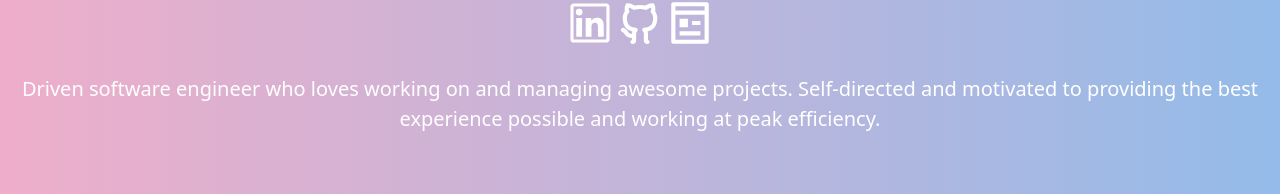
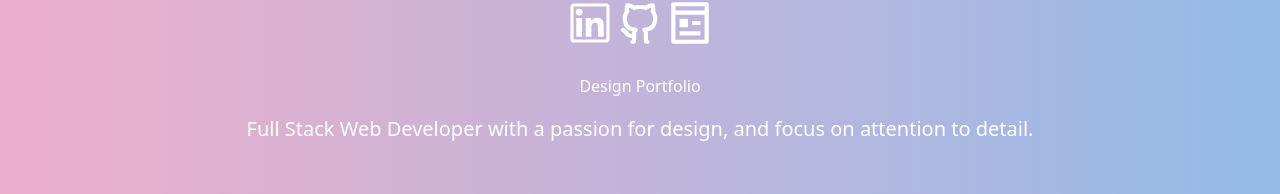
Before and after one commit to bejolo018/portfolio_page, a React (Create React App) app in the folder portfolio/: page / in a window 1280 px wide. Shown: the part 486-680 px from the top of the page. Built offline with nearby package versions, Linux system fonts and the light colour scheme.

Commit message:
minor styling tweaks such as adding hover to various elements, changed copy on about me, added link to figma design portfolio

```diff
--- a/portfolio/src/Components/AboutMe.js
+++ b/portfolio/src/Components/AboutMe.js
@@ -8,22 +8,20 @@ function AboutMe() {
     return (
         <div>
             <img src={me} alt='me' className="block m-auto sm:max-w-full sm:p-0 mb-4 mt-12" style={{maxWidth: "400px", borderRadius: '20px'}}/>
+
             <div style={{color: 'white'}}>
                 <a className='inline-block mb-5' href="https://www.linkedin.com/in/benjaminjohnlopez/"><AiOutlineLinkedin size={50}/></a>
                 <a className='inline-block mb-5' href="https://github.com/bejolo018"><RiGithubLine size={50}/></a>
                 <a className='inline-block mb-5' href={Pdf} target="_blank" rel="noopener noreferrer"><RiPagesLine size={50}/></a>
             </div>
 
+            <a href="https://www.figma.com/files/project/11402597/Benjamin's-Design-Portfolio"
+               className='block mb-4 text-l hover:underline'
+               style={{color: 'white'}}
+            > Design Portfolio</a>
+
             <div className="mb-10 text-xl" style={{color: 'white'}}>
-            Driven software engineer
-            who loves working on
-            and managing awesome
-            projects. Self-directed
-            and motivated to
-            providing the best
-            experience possible and
-            working at peak
-            efficiency.
+            Full Stack Web Developer with a passion for design, and focus on attention to detail.
             </div>
 
         </div>
--- a/portfolio/src/Components/ProjectCard.js
+++ b/portfolio/src/Components/ProjectCard.js
@@ -20,14 +20,14 @@ class ProjectCard extends Component {
                 </div>
                 <div>
                 <a    href={this.props.project.link}
-                      className="bg-pink-400 text-white p-2 flex justify-center"
+                      className="bg-pink-400 hover:bg-pink-500 text-white p-2 flex justify-center"
                       style={{borderRadius: '20px'}}
                 >
                     View App
                 </a>
                 <a
                       href={this.props.project.github}
-                      className="bg-blue-500 text-white p-2 flex justify-center mt-3"
+                      className="bg-blue-500 hover:bg-blue-600 text-white p-2 flex justify-center mt-3"
                       style={{borderRadius: '20px'}}
                 >
                     View Code
--- a/portfolio/src/Components/Techonologies.js
+++ b/portfolio/src/Components/Techonologies.js
@@ -27,7 +27,7 @@ function Techonologies() {
                 <SiDjango size={100} />
                 <FaJava size={100} />
         </div>
-        <div className="mt-10 pointer"style={{textAlign: "center", color: 'white'}} onClick={toggleMenu}>
+        <div className="mt-10 pointer hover:underline"style={{textAlign: "center", color: 'white'}} onClick={toggleMenu}>
             Full List of Technologies  ▼
 
         </div>
```
